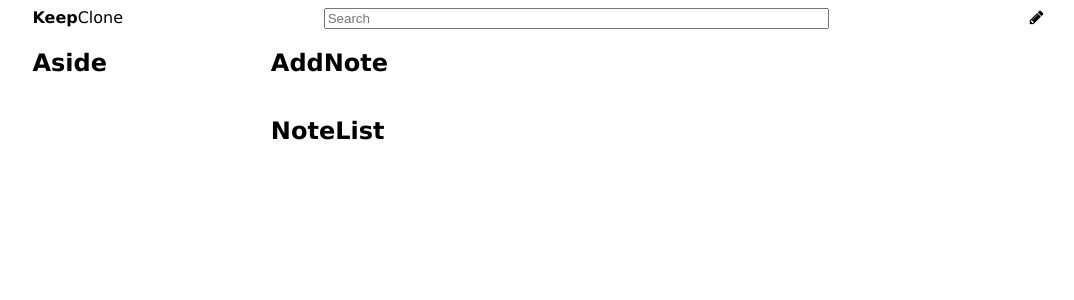
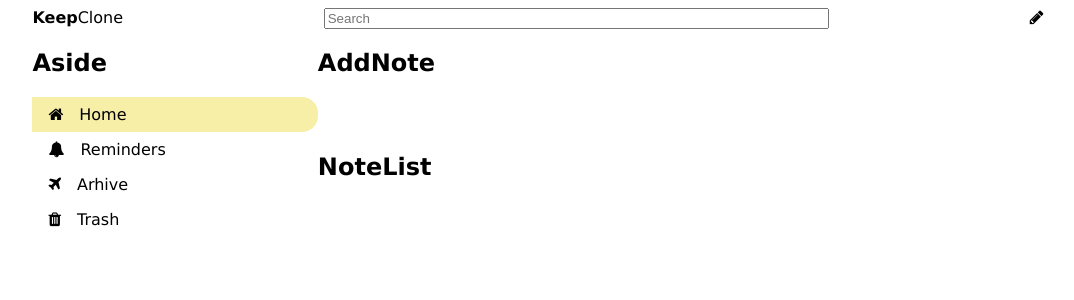
Before and after one commit to EivydasLeo-zz/keep-Clone-React, a React (Create React App) app: page / in a window 1280 px wide. Shown: the top 300 px of the page, without its empty margins (102-1176 px from the left). Built offline with nearby package versions, Linux system fonts and the light colour scheme.

Commit message:
link active and other styles

```diff
--- a/src/components/appAside/appAside.jsx
+++ b/src/components/appAside/appAside.jsx
@@ -1,4 +1,5 @@
 import React, { Component } from 'react';
+import MyLink from '../common/myLink/myLink';
 
 class AppAside extends Component {
   state = {};
@@ -6,6 +7,20 @@ class AppAside extends Component {
     return (
       <div className="aside">
         <h2>Aside</h2>
+        <div>
+          <MyLink active icon="home" to="/">
+            Home
+          </MyLink>
+          <MyLink icon="bell" to="/reminders">
+            Reminders
+          </MyLink>
+          <MyLink icon="plane" to="/">
+            Arhive
+          </MyLink>
+          <MyLink icon="trash" to="/">
+            Trash
+          </MyLink>
+        </div>
       </div>
     );
   }
--- a/src/components/common/myLink/myLink.jsx
+++ b/src/components/common/myLink/myLink.jsx
@@ -1,9 +1,16 @@
 import React, { Component } from 'react';
+import linkS from './myLink.module.css';
 
 class MyLink extends Component {
   state = {};
   render() {
-    return <div>icon pavadinimas</div>;
+    console.log(this.props);
+    return (
+      <a className={this.props.active ? linkS.active : linkS.link} href="/">
+        <i className={`fa fa-${this.props.icon}`}></i>
+        {this.props.children}
+      </a>
+    );
   }
 }
 
--- a/src/components/common/myLink/myLink.module.css
+++ b/src/components/common/myLink/myLink.module.css
@@ -0,0 +1,17 @@
+.link {
+  display: block;
+  padding: 0.5em 0;
+}
+
+.active {
+  display: block;
+  padding: 0.5em 0;
+  background-color: rgb(247, 238, 168);
+  border-top-right-radius: 1em;
+  border-bottom-right-radius: 1em;
+}
+
+.link i,
+.active i {
+  padding: 0 1em;
+}
```
Also changed, not shown: steps.txt.
